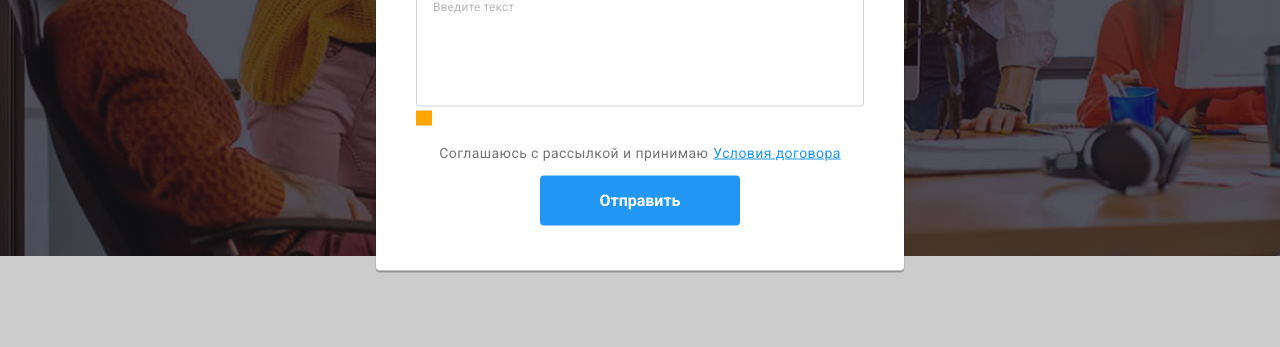
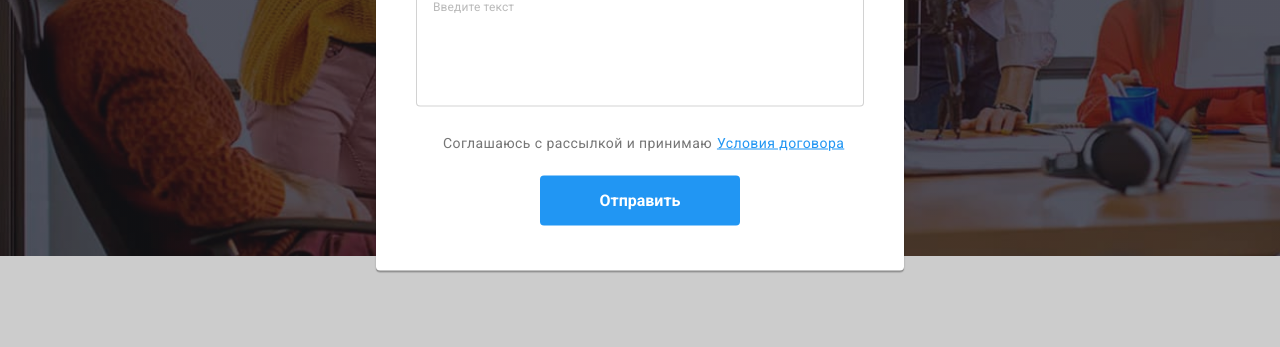
Before and after one commit to MykolaBiliaiev/goit-markup-hw-06, a plain HTML site: page index.html in a window 1280 px wide. Both pictures are taken after a click on the button "Заказать услугу". Shown: the part 420-767 px from the top of the page. Drawn offline with nearby package versions, Linux system fonts and the light colour scheme.

Commit message:
hw-6-modal-checkbox-upgrade2

```diff
--- a/css/style.css
+++ b/css/style.css
@@ -381,6 +381,7 @@ border: 1px solid rgba(33, 33, 33, 0.2);
 box-sizing: border-box;
 border-radius: 4px;
 resize: none;
+margin-bottom: 20px;
 }
 
 .modal-textarea::placeholder {
@@ -404,7 +405,7 @@ color: rgba(117, 117, 117, 0.5);
   display: inline-block;
   width: 16px;
   height: 15px;
-  background-color: orange;
+  /* border: 1px solid #212121; */
 }
 
 .signing-the-contract-checbox:checked + .signing-the-contract-checbox-icon {
@@ -415,9 +416,6 @@ color: rgba(117, 117, 117, 0.5);
 }
 
 .modal-contract-checkbox {
-display: flex;
-justify-content: center;
-align-items: center;
 font-family: Roboto;
 font-style: normal;
 font-weight: normal;
@@ -427,11 +425,12 @@ letter-spacing: 0.03em;
 color: #757575;
 margin-top: 10px;
 margin-bottom: 30px;
+margin-left: 7px;
 }
 
 .contract-blue {
   color: #2196f3;
-  margin-left: 5px;
+  margin-left: 1px;
   text-decoration-line: underline;
 }
 
```
